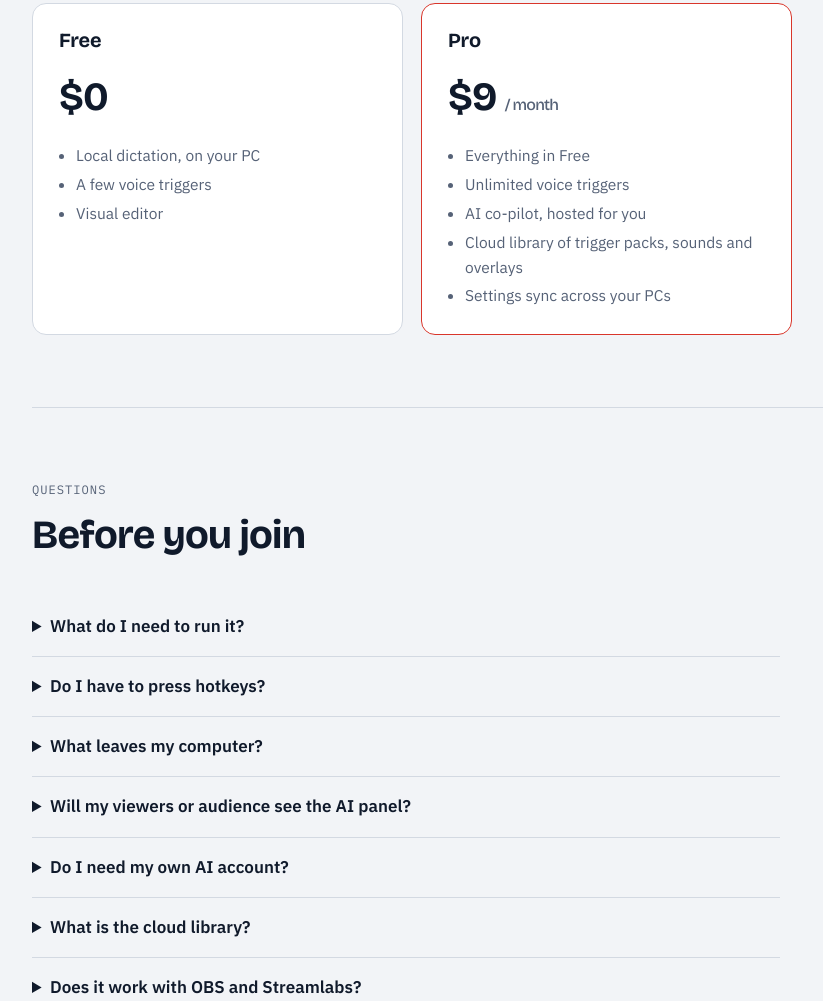
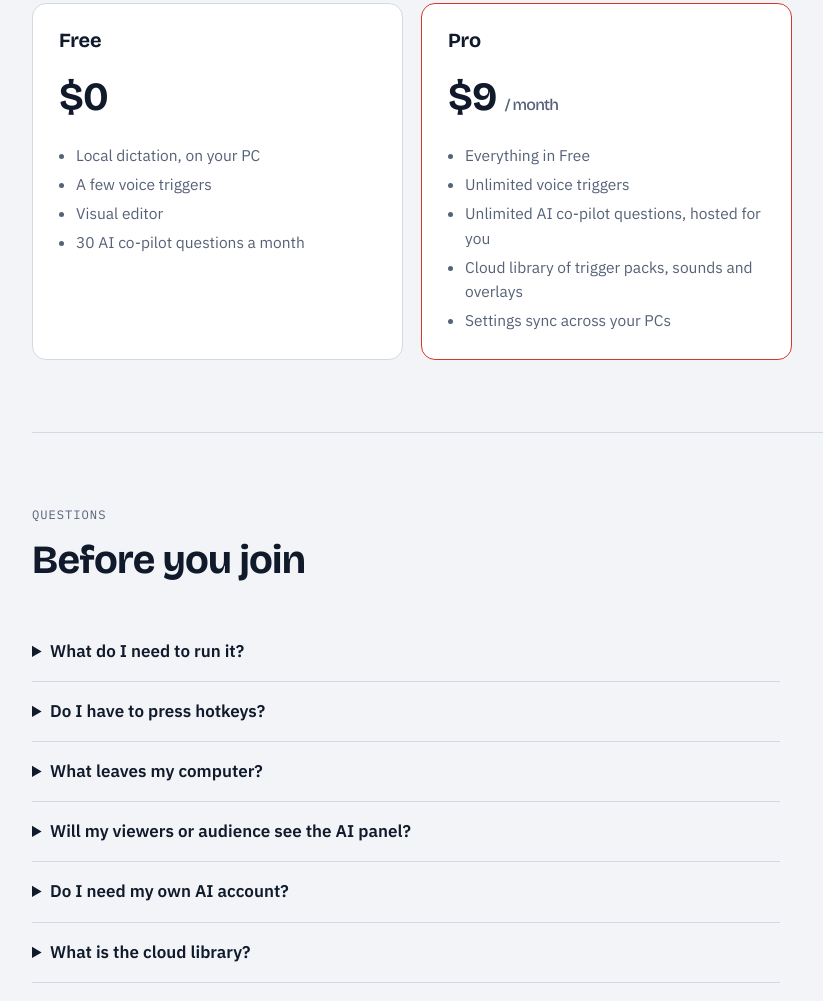
Before and after one commit to imzodev/stream-animate, a plain HTML site: page landing/index.html in a window 1280 px wide. Shown: the part 4035-5036 px from the top of the page, without its empty margins (48-871 px from the left). Drawn offline with nearby package versions, Linux system fonts and the light colour scheme.

Commit message:
feat(landing): add 30 free AI questions per month to Free tier
Co-Authored-By: Claude Sonnet 5.5 <noreply@anthropic.com>

```diff
--- a/landing/index.html
+++ b/landing/index.html
@@ -373,7 +373,7 @@ footer { padding-block: 40px 56px; border-top: 1.5px solid var(--line); color: v
           </select>
           <select id="price" name="price" aria-label="Which Pro feature would you pay $9 a month for?">
             <option value="">Pro is planned at $9/month. What would you pay for?</option>
-            <option>The AI co-pilot (hosted, no setup)</option>
+            <option>Unlimited AI co-pilot questions</option>
             <option>Cloud library of trigger packs</option>
             <option>Settings sync across PCs</option>
             <option>Unlimited voice triggers</option>
@@ -634,12 +634,12 @@ footer { padding-block: 40px 56px; border-top: 1.5px solid var(--line); color: v
         <div class="tier">
           <h3>Free</h3>
           <div class="price">$0</div>
-          <ul><li>Local dictation, on your PC</li><li>A few voice triggers</li><li>Visual editor</li></ul>
+          <ul><li>Local dictation, on your PC</li><li>A few voice triggers</li><li>Visual editor</li><li>30 AI co-pilot questions a month</li></ul>
         </div>
         <div class="tier pro">
           <h3>Pro</h3>
           <div class="price">$9 <small>/ month</small></div>
-          <ul><li>Everything in Free</li><li>Unlimited voice triggers</li><li>AI co-pilot, hosted for you</li><li>Cloud library of trigger packs, sounds and overlays</li><li>Settings sync across your PCs</li></ul>
+          <ul><li>Everything in Free</li><li>Unlimited voice triggers</li><li>Unlimited AI co-pilot questions, hosted for you</li><li>Cloud library of trigger packs, sounds and overlays</li><li>Settings sync across your PCs</li></ul>
         </div>
       </div>
     </section>
@@ -650,7 +650,7 @@ footer { padding-block: 40px 56px; border-top: 1.5px solid var(--line); color: v
       <details><summary>Do I have to press hotkeys?</summary><p>Voice triggers and dictation can run hands-free. The AI co-pilot uses one hotkey so it only listens for a question when you mean to ask one.</p></details>
       <details><summary>What leaves my computer?</summary><p>Your voice is transcribed on your PC. When you ask the AI co-pilot something, only the text of that question is sent to get an answer: to our servers. Dictation and voice triggers send nothing.</p></details>
       <details><summary>Will my viewers or audience see the AI panel?</summary><p>The panel is a normal window on your screen. If you capture your whole display or share your screen, people will see it. If you capture a single game or window, they won't.</p></details>
-      <details><summary>Do I need my own AI account?</summary><p>No. The AI co-pilot is part of Pro and hosted for you, so there is no key or account to set up.</p></details>
+      <details><summary>Do I need my own AI account?</summary><p>No. The AI co-pilot is hosted for you, so there is no key or account to set up. Free includes 30 questions a month, and Pro removes the limit.</p></details>
       <details><summary>What is the cloud library?</summary><p>Ready-made packs of trigger phrases, sounds and overlays you can add in one click, plus your own settings synced between PCs. It is planned for Pro and not built yet.</p></details>
       <details><summary>Does it work with OBS and Streamlabs?</summary><p>Overlays are drawn on top of your screen, so any capture setup that sees your display or game sees them. Direct scene control for OBS is planned, not available yet.</p></details>
       <details><summary>What about Mac?</summary><p>Windows comes first. Mac is on the list after launch.</p></details>
```
Also changed, not shown: 1 other file.
